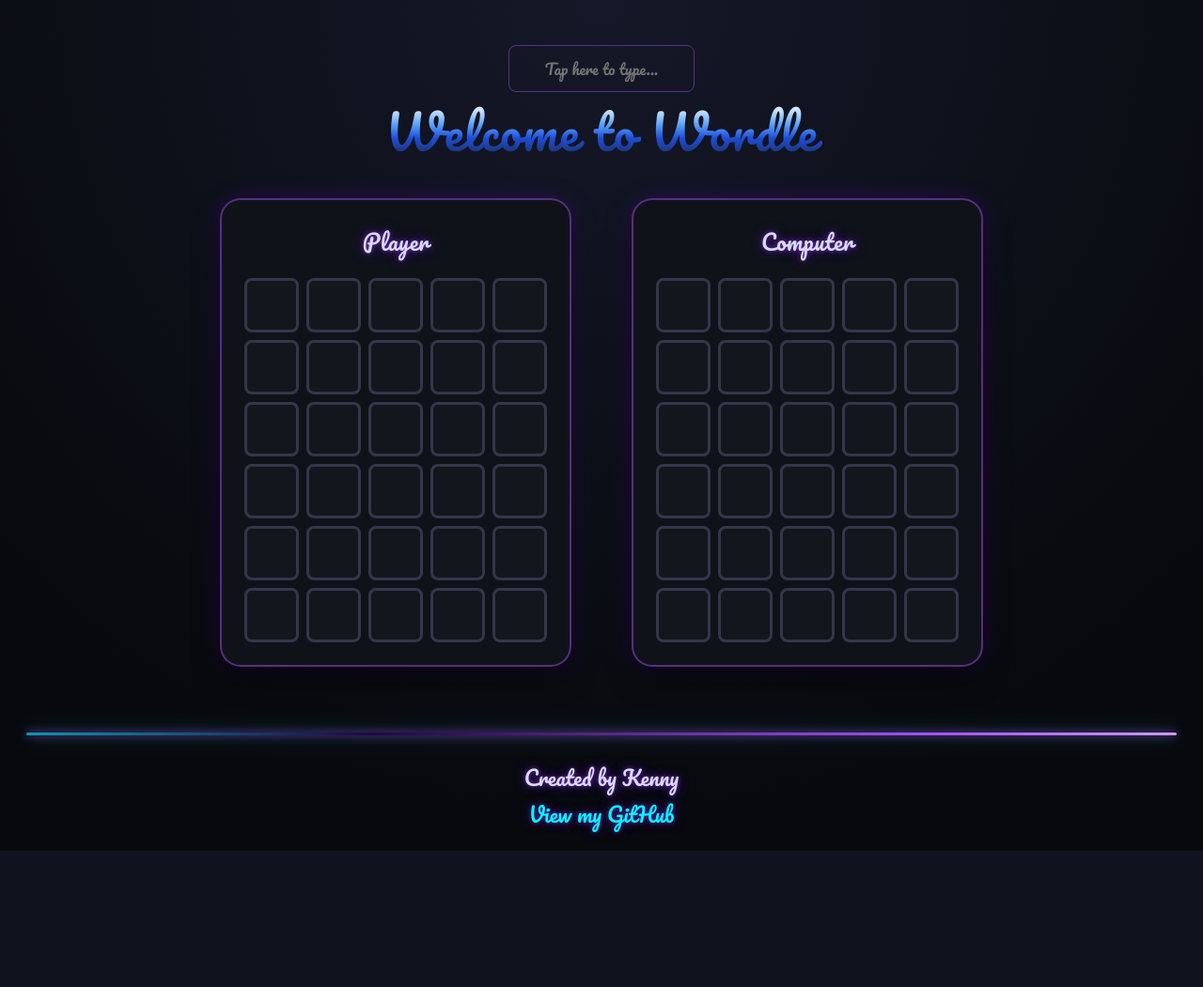
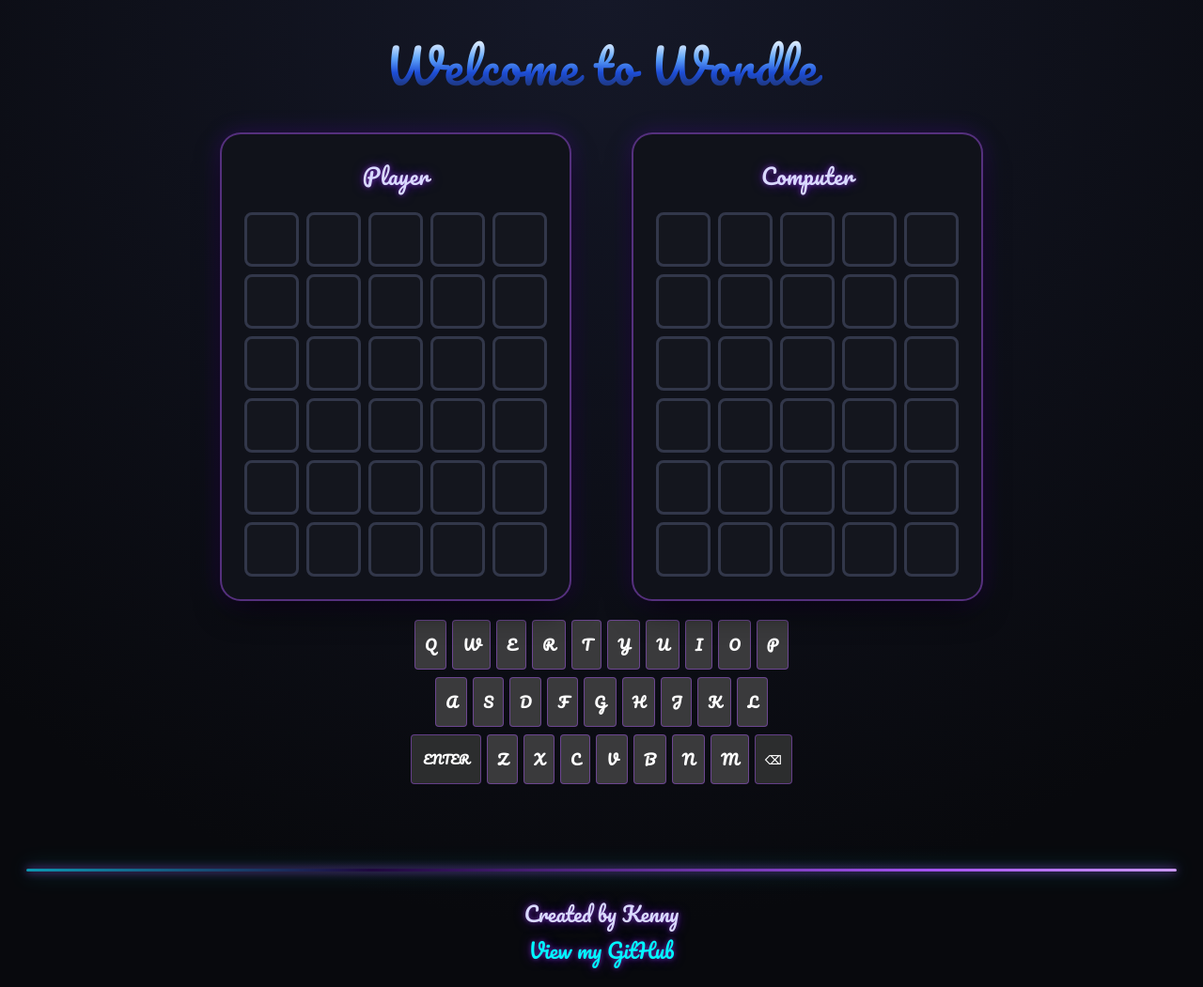
Before and after one commit to Kenny-G-z/Wordle, a Flask app: page / in a window 1280 px wide. Shown: the whole page at 94% size. Before the commit the page ends 906 px from the top, so only its background shows below. Run offline with Flask 3, Linux system fonts and the light colour scheme; data that the repository does not hold is empty; parts of the project's set-up code (start-up, migrations or seed data) failed here and were passed over.

Commit message:
Mobile Changes

```diff
--- a/static/style.css
+++ b/static/style.css
@@ -1,4 +1,5 @@
 @import url('https://fonts.googleapis.com/css2?family=Pacifico&display=swap');
+* {box-sizing: border-box; margin: 0; padding: 0; font-family: var(--font-family);}
 
 :root {
     --bg-primary: #08090d;
@@ -34,8 +35,6 @@
     --blue-active-glow: 0 0 16px rgba(0, 247, 255, 0.7), inset 0 0 8px rgba(255, 255, 255, 0.35);
     --font-family: 'Pacifico', cursive, sans-serif;
 }
-
-* {box-sizing: border-box; margin: 0; padding: 0; font-family: var(--font-family);}
 
 body {
     background: radial-gradient(
@@ -561,6 +560,22 @@ footer a:hover {color: white;}
     transition: width 0.5s ease-out;
 }
 
+.key-btn {
+    background-color: var(--tile-bg, #3a3a3c);
+    color: var(--text-color, #ffffff);
+    border: 1px solid var(--card-border, #565758);
+    border-radius: 4px;
+    padding: 12px 10px;
+    font-weight: bold;
+    font-size: 0.95rem;
+    cursor: pointer;
+    user-select: none;
+    transition: background-color 0.2s ease;
+}
+
+.key-btn:active {background-color: #565758;}
+.special-key {background-color: #2c2d2e;font-size: 0.75rem;}
+
 @media (max-width: 650px) {
     body {padding: 16px 8px;}
     header h1 {font-size: 2rem;}
--- a/templates/index.html
+++ b/templates/index.html
@@ -9,9 +9,6 @@
 </head>
 
 <body>
-    <div class="mobile-input-container" style="text-align: center; margin: 10px 0;">
-        <input type="text" id="mobile-focus-input" placeholder="Tap here to type..." autocomplete="off" autocorrect="off" autocapitalize="off" style="padding: 10px; font-size: 1rem; border-radius: 8px; border: 1px solid var(--card-border); background: var(--tile-bg); color: var(--text-color); width: 80%; max-width: 300px; text-align: center;">
-    </div>
 
     <header>
         <h1>Welcome to Wordle</h1>
@@ -32,6 +29,43 @@
             <div id="ai-grid" class="masked-letters"></div>
         </section>
     </main>
+
+    <div id="keyboard-container" style="display: flex; flex-direction: column; align-items: center; gap: 8px; margin: 20px auto; max-width: 500px; padding: 0 10px;">
+        <div class="keyboard-row" style="display: flex; gap: 6px;">
+            <button class="key-btn" data-key="q">Q</button>
+            <button class="key-btn" data-key="w">W</button>
+            <button class="key-btn" data-key="e">E</button>
+            <button class="key-btn" data-key="r">R</button>
+            <button class="key-btn" data-key="t">T</button>
+            <button class="key-btn" data-key="y">Y</button>
+            <button class="key-btn" data-key="u">U</button>
+            <button class="key-btn" data-key="i">I</button>
+            <button class="key-btn" data-key="o">O</button>
+            <button class="key-btn" data-key="p">P</button>
+        </div>
+        <div class="keyboard-row" style="display: flex; gap: 6px;">
+            <button class="key-btn" data-key="a">A</button>
+            <button class="key-btn" data-key="s">S</button>
+            <button class="key-btn" data-key="d">D</button>
+            <button class="key-btn" data-key="f">F</button>
+            <button class="key-btn" data-key="g">G</button>
+            <button class="key-btn" data-key="h">H</button>
+            <button class="key-btn" data-key="j">J</button>
+            <button class="key-btn" data-key="k">K</button>
+            <button class="key-btn" data-key="l">L</button>
+        </div>
+        <div class="keyboard-row" style="display: flex; gap: 6px;">
+            <button class="key-btn special-key" data-key="Enter" style="padding: 10px 12px; font-size: 0.8rem;">ENTER</button>
+            <button class="key-btn" data-key="z">Z</button>
+            <button class="key-btn" data-key="x">X</button>
+            <button class="key-btn" data-key="c">C</button>
+            <button class="key-btn" data-key="v">V</button>
+            <button class="key-btn" data-key="b">B</button>
+            <button class="key-btn" data-key="n">N</button>
+            <button class="key-btn" data-key="m">M</button>
+            <button class="key-btn special-key" data-key="Backspace" style="padding: 10px 10px; font-size: 0.8rem;">⌫</button>
+        </div>
+    </div>
 
     <div id="status-msg"></div>
 
@@ -253,23 +287,26 @@
         }
         revealBtn.addEventListener("click", triggerAiReveal);
 
-        const mobileInput = document.getElementById("mobile-focus-input");
-        if (mobileInput) {window.addEventListener("click", () => {mobileInput.focus();});
-            mobileInput.addEventListener("input", (e) => {
-                const val = e.target.value;
-                if (val.length > 0) {
-                    const char = val[val.length - 1].toLowerCase();
-                    if (/^[a-zA-Z]$/.test(char)) {if (!isUserGameOver && currentGuess.length < COLS) {currentGuess += char;updateCurrentRow();}}
-                    e.target.value = "";
+        document.querySelectorAll(".key-btn").forEach(button => {
+            button.addEventListener("click", () => {
+                if (isUserGameOver) return;
+                const keyValue = button.getAttribute("data-key");
+
+                if (keyValue === "Enter") {
+                    submitGuess();
+                } else if (keyValue === "Backspace") {
+                    if (currentGuess.length > 0) {
+                        currentGuess = currentGuess.slice(0, -1);
+                        updateCurrentRow();
+                    }
+                } else if (/^[a-zA-Z]$/.test(keyValue)) {
+                    if (currentGuess.length < COLS) {
+                        currentGuess += keyValue.toLowerCase();
+                        updateCurrentRow();
+                    }
                 }
             });
-
-            mobileInput.addEventListener("keydown", (e) => {
-                if (isUserGameOver) return;
-                if (e.key === "Backspace") {if (currentGuess.length > 0) {currentGuess = currentGuess.slice(0, -1);updateCurrentRow();}}
-                else if (e.key === "Enter") {submitGuess();}
-            });
-        }
+        });
 
         window.addEventListener("keydown", (e) => {
             if (isUserGameOver) return;
@@ -424,6 +461,7 @@
                         if (aiWonOnSameTurn) {globalStats.raceWon = (globalStats.raceWon || 0) + 1;}
                         else if (aiWonFirst) {globalStats.raceLost = (globalStats.raceLost || 0) + 1;}
                         else {globalStats.raceWon = (globalStats.raceWon || 0) + 1;}
+
                         gameState.statsSaved = true;
                         saveGlobalStats();
                     }
@@ -461,6 +499,7 @@
 
                     await new Promise(res => setTimeout(res, 1000));
                     statusMsg.textContent = "Better Luck Next Time!";
+
                     gameState.statusText = "Better Luck Next Time!";
                     saveState();
 
@@ -482,6 +521,7 @@
 
                 currentRow++;
                 currentGuess = "";
+
                 saveState();
             } catch (err) {statusMsg.textContent = "Failed to Communicate With Server."; statusMsg.classList.remove("small-warning");}
         }
```
Also changed, not shown: templates/index_challange.html (+54 -14 lines).
